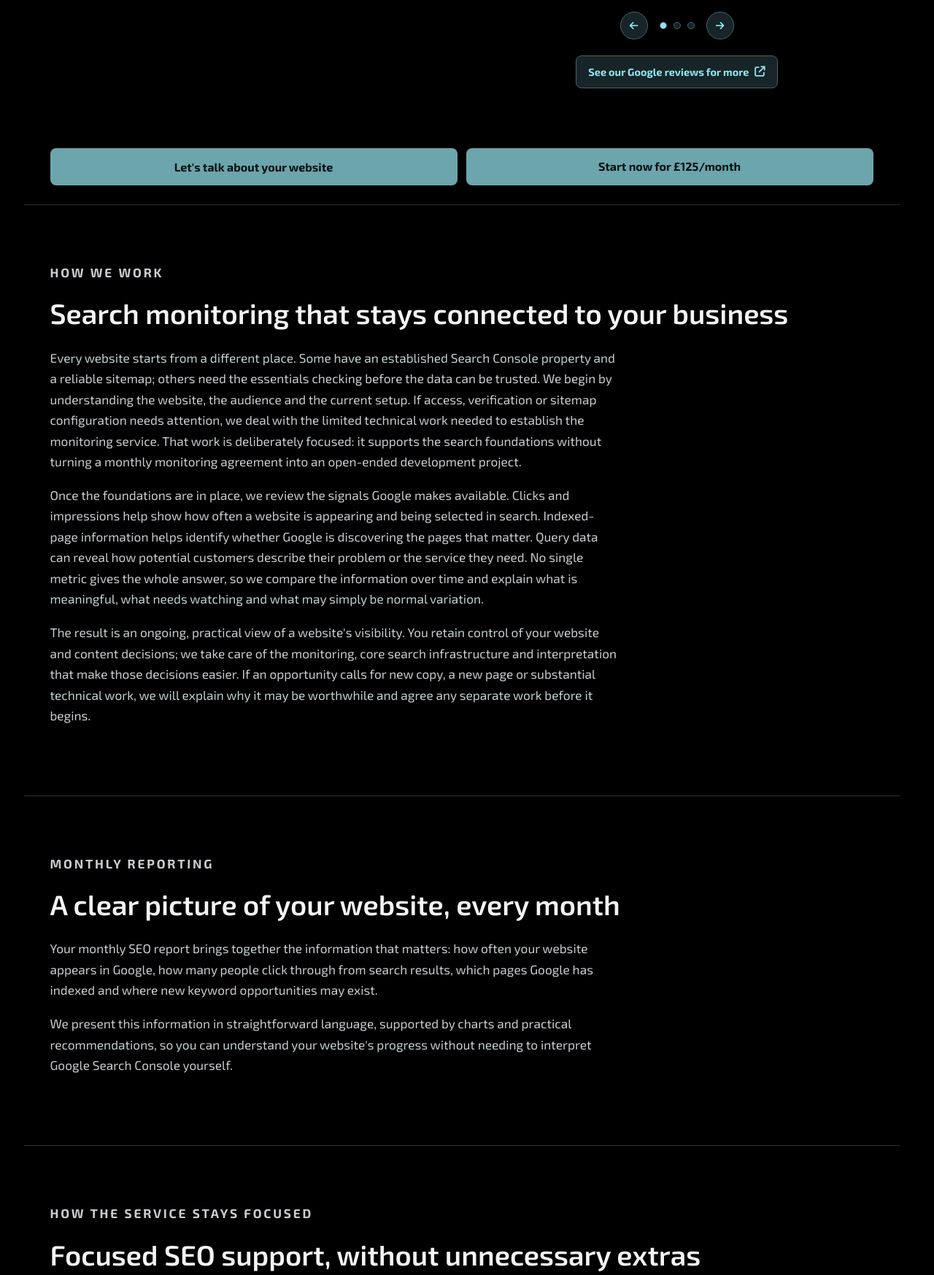
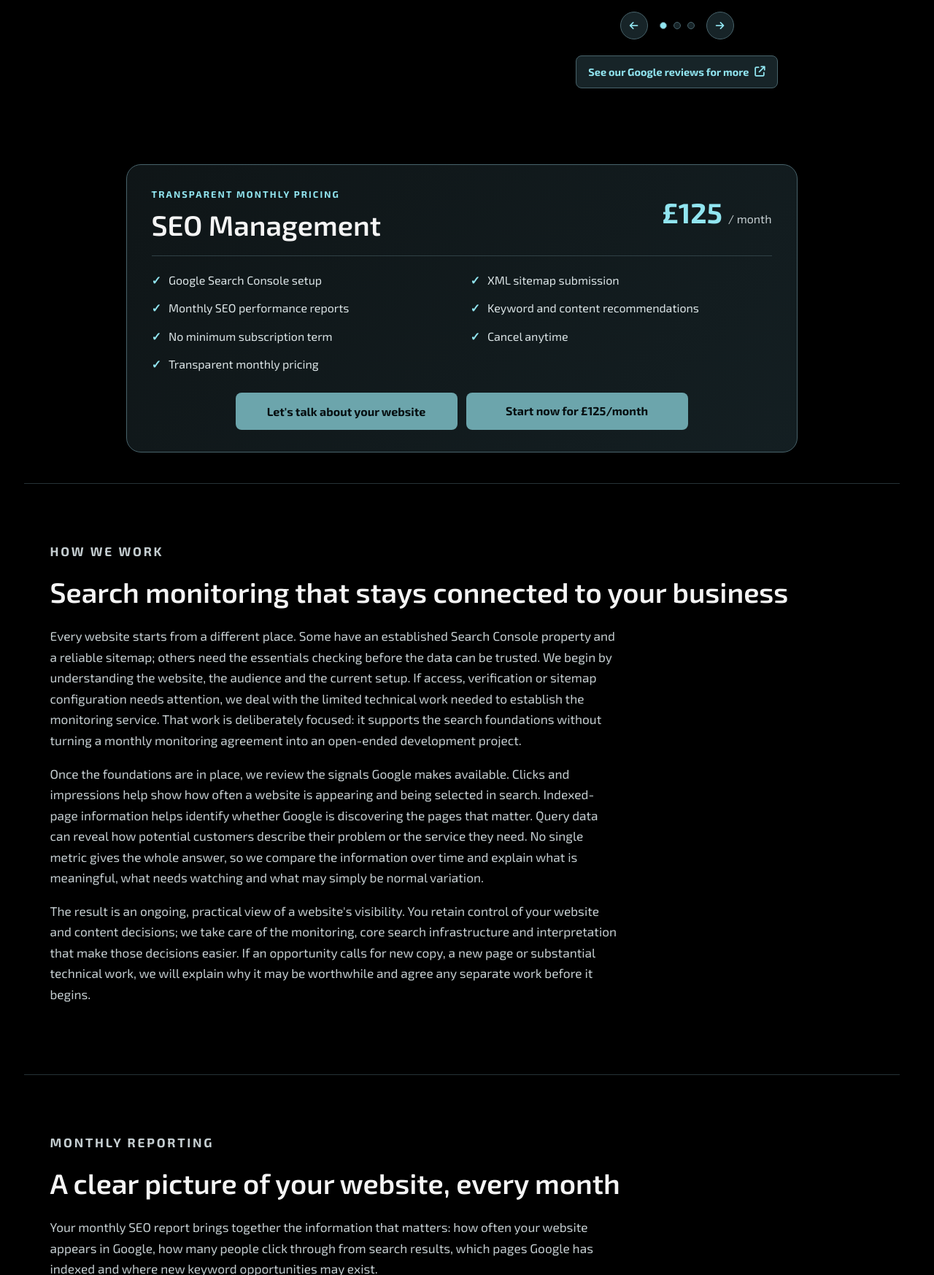
Before and after one commit to cfs-george/web_cfs, a web app: file seo-management/index.html in a window 1280 px wide. Shown: the part 3731-5478 px from the top of the page at 73% size. Run offline with its HTML, style and script files only (its server is not run), Linux system fonts and the light colour scheme.

Commit message:
add pricing section, enquiry modal anchor and SEO content section anchor

```diff
--- a/scripts/contact.js
+++ b/scripts/contact.js
@@ -57,19 +57,28 @@ const close = () => {
   closeTimer = window.setTimeout(() => dialog.close(), 160);
 };
 
+function openContact(subject, sourceButton) {
+  trigger = sourceButton;
+  form.elements.subject.value = subject;
+  if (!submit.disabled) status.textContent = '';
+
+  dialog.showModal();
+  // Start the transition on the following frame, after the dialog enters
+  // the top layer.
+  window.requestAnimationFrame(() => dialog.classList.add('is-visible'));
+}
+
 document.querySelectorAll('[data-contact-open]').forEach(button => {
   button.setAttribute('aria-haspopup', 'dialog');
   button.addEventListener('click', () => {
-    trigger = button;
-    form.elements.subject.value = button.dataset.contactSubject || (location.pathname.includes('privacy') ? 'Privacy question' : 'General enquiry');
-    if (!submit.disabled) status.textContent = '';
-
-    dialog.showModal();
-    // Start the transition on the following frame, after the dialog enters
-    // the top layer.
-    window.requestAnimationFrame(() => dialog.classList.add('is-visible'));
+    openContact(button.dataset.contactSubject || (location.pathname.includes('privacy') ? 'Privacy question' : 'General enquiry'), button);
   });
 });
+
+if (new URLSearchParams(location.search).get('contact') === 'seo-management') {
+  openContact('SEO management', null);
+}
+
 dialog.querySelector('.contact-close').addEventListener('click', close);
 dialog.addEventListener('click', event => {
   if (event.target !== dialog) return;
--- a/seo-management/index.html
+++ b/seo-management/index.html
@@ -119,7 +119,7 @@
 <link rel="stylesheet" href="https://cdnjs.cloudflare.com/ajax/libs/font-awesome/6.5.0/css/all.min.css">
 <link rel="stylesheet" href="/styles/site.css?v=20261019-client-logos">
 <link rel="stylesheet" href="/styles/contact.css?v=20261018-modal-motion">
-<script src="/scripts/contact.js?v=20261018-modal-motion" defer></script>
+<script src="/scripts/contact.js?v=20261126-contact-deep-link" defer></script>
 <script src="/scripts/seo-checkout.js?v=20261122-test-checkout" defer></script>
 <script src="/scripts/testimonials.js?v=20261018-seo-carousel" defer></script>
 </head>
@@ -210,10 +210,25 @@
 <div class="seo-reviews-cta"><a class="button seo-google-reviews" href="https://maps.app.goo.gl/3ZqhXMGvpwk91cvi8" target="_blank" rel="noopener noreferrer">See our Google reviews for more <i class="fa-solid fa-arrow-up-right-from-square" aria-hidden="true"></i></a></div>
 </div>
 </section>
-<section class="section seo-mid-cta" aria-label="SEO management enquiry">
+<section class="section seo-pricing" id="pricing" aria-labelledby="seo-pricing-title">
+<div class="seo-pricing-card">
+<div class="seo-pricing-header">
+<div><p class="eyebrow">TRANSPARENT MONTHLY PRICING</p><h2 id="seo-pricing-title">SEO Management</h2></div>
+<p class="seo-pricing-price"><strong>&#163;125</strong><span>/ month</span></p>
+</div>
+<ul class="seo-pricing-features">
+<li>Google Search Console setup</li>
+<li>XML sitemap submission</li>
+<li>Monthly SEO performance reports</li>
+<li>Keyword and content recommendations</li>
+<li>No minimum subscription term</li>
+<li>Cancel anytime</li>
+<li>Transparent monthly pricing</li>
+</ul>
 <div class="seo-cta-actions"><button type="button" class="button" data-contact-open data-contact-subject="SEO management">Let's talk about your website</button><a class="button button-secondary" data-seo-checkout href="https://try.cyberfreaksoftware.co.uk/api/cfs-seo-checkout/">Start now for £125/month</a></div>
+</div>
 </section>
-<section class="section seo-reporting">
+<section class="section seo-reporting" id="how-it-works">
 <p class="eyebrow">HOW WE WORK</p>
 <h2>Search monitoring that stays connected to your business</h2>
 <p>Every website starts from a different place. Some have an established Search Console property and a reliable sitemap; others need the essentials checking before the data can be trusted. We begin by understanding the website, the audience and the current setup. If access, verification or sitemap configuration needs attention, we deal with the limited technical work needed to establish the monitoring service. That work is deliberately focused: it supports the search foundations without turning a monthly monitoring agreement into an open-ended development project.</p>
--- a/styles/site.css
+++ b/styles/site.css
@@ -127,3 +127,5 @@ footer .button{overflow-wrap:anywhere;max-width:100%;font-size:.9rem}
 }
 .seo-reviews-cta{margin-top:22px;text-align:center}.seo-google-reviews{display:inline-flex;align-items:center;gap:8px;padding:10px 16px;border:1px solid #48636b;background:#172428;color:#91e5f0;font-size:.9rem}.seo-google-reviews:hover,.seo-google-reviews:focus-visible{background:#24383e;color:#91e5f0}
 .testimonial-client .testimonial-client-copy{display:flex!important;flex-direction:column!important;align-items:flex-start!important;gap:7px!important}.testimonial-client .testimonial-client-name{display:flex!important;align-items:center!important;gap:8px!important}.testimonial-client .testimonial-rating{display:flex!important;gap:4px!important;margin:0!important;color:#f6c453!important;font-size:.95rem;letter-spacing:0}.testimonial-client .testimonial-rating i{margin:0!important;color:#f6c453!important}
+.seo-pricing{padding-top:34px;padding-bottom:42px}.seo-pricing-card{max-width:920px;margin:0 auto;padding:30px 34px;border:1px solid #48636b;border-radius:20px;background:linear-gradient(135deg,#101719ed,#172428d9)}.seo-pricing-header{display:flex;align-items:center;justify-content:space-between;gap:24px;padding-bottom:20px;border-bottom:1px solid #304146}.seo-pricing-header .eyebrow{margin:0 0 8px;color:var(--accent-color)}.seo-pricing-header h2{margin:0}.seo-pricing-price{display:flex;align-items:baseline;gap:8px;margin:0;white-space:nowrap;color:#c5ced1}.seo-pricing-price strong{color:#91e5f0;font-size:2.4rem;line-height:1}.seo-pricing-price span{font-size:1rem}.seo-pricing-features{display:grid;grid-template-columns:repeat(2,minmax(0,1fr));gap:12px 24px;margin:20px 0 0;padding:0;list-style:none;color:#dbe4e6}.seo-pricing-features li{display:flex;align-items:flex-start;gap:10px}.seo-pricing-features li::before{content:"✓";color:#91e5f0;font-weight:700}.seo-pricing-card .seo-cta-actions{max-width:620px;margin:26px auto 0}
+@media(max-width:600px){.seo-pricing{padding-top:24px;padding-bottom:32px}.seo-pricing-card{padding:22px 18px;border-radius:16px}.seo-pricing-header{gap:14px}.seo-pricing-price strong{font-size:2rem}.seo-pricing-features{grid-template-columns:1fr;gap:10px}.seo-pricing-card .seo-cta-actions{gap:8px}.seo-pricing-card .seo-cta-actions>.button{padding:10px 12px;font-size:.9rem}}
```
